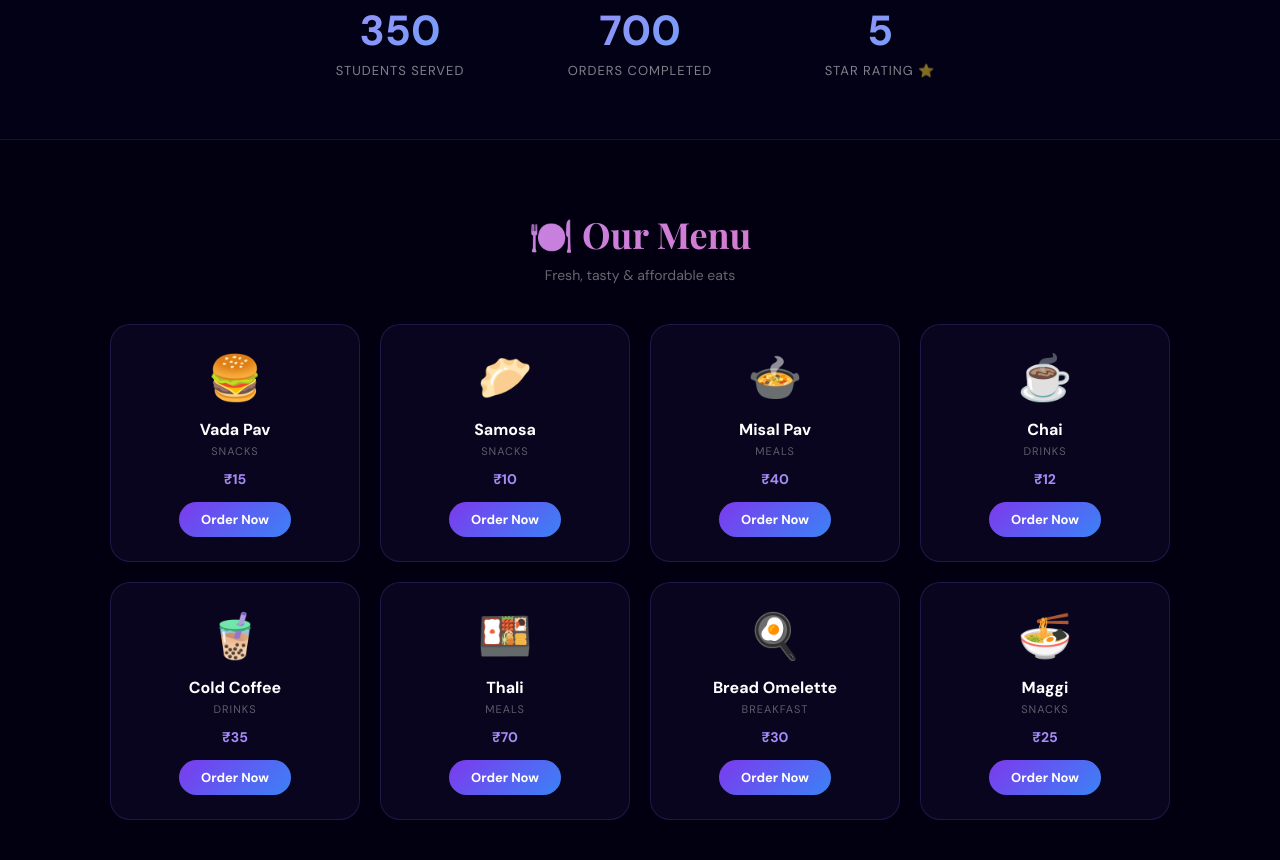
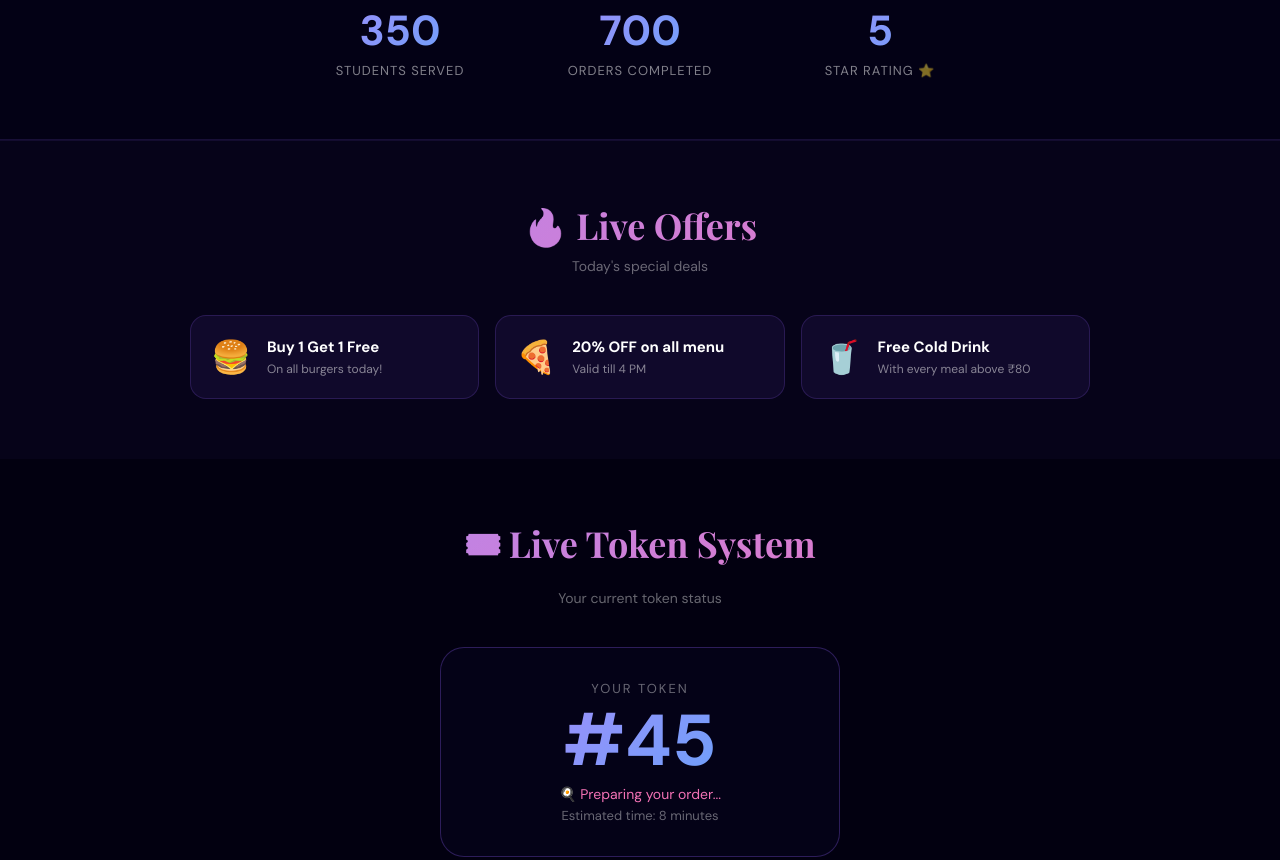
Before and after one commit to sanskar856/my-projct, a website: page soham.html in a window 1280 px wide. Shown: the part 858-1718 px from the top of the page. Drawn offline with nearby package versions, Linux system fonts and the light colour scheme.

```diff
--- a/soham.html
+++ b/soham.html
@@ -231,13 +231,7 @@ footer{position:relative;z-index:2;text-align:center;padding:24px;color:rgba(255
 </section>
 
 <!-- MENU SECTION — Bug Fix: was completely missing from HTML -->
-<section class="menu-section" id="menu">
-  <div class="sec-heading">
-    <h2>🍽️ Our Menu</h2>
-    <p>Fresh, tasty & affordable eats</p>
-  </div>
-  <div class="menu-grid" id="menuGrid"></div>
-</section>
+
 
 <!-- OFFERS -->
 <section class="offers-section" id="offers">
```
